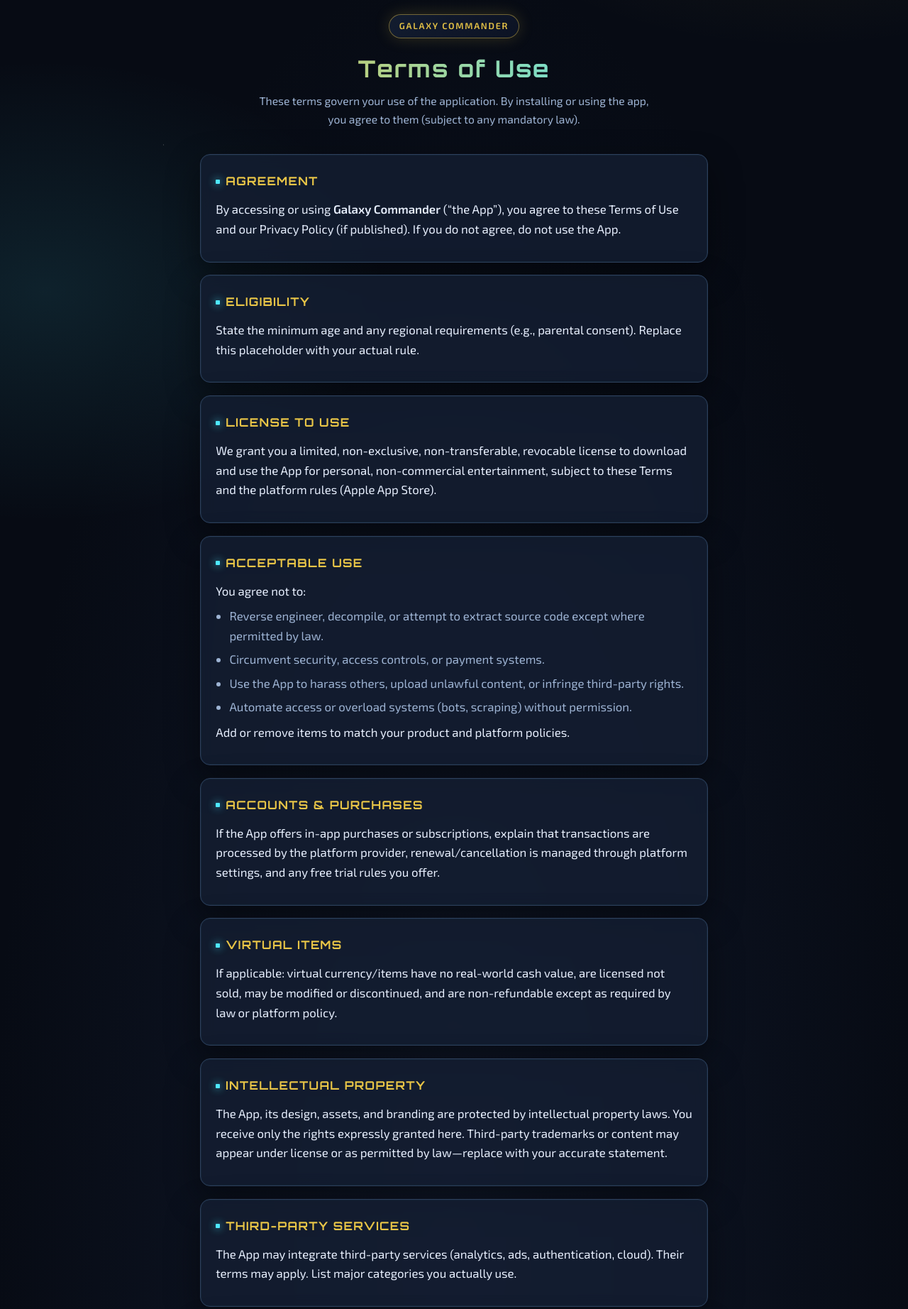
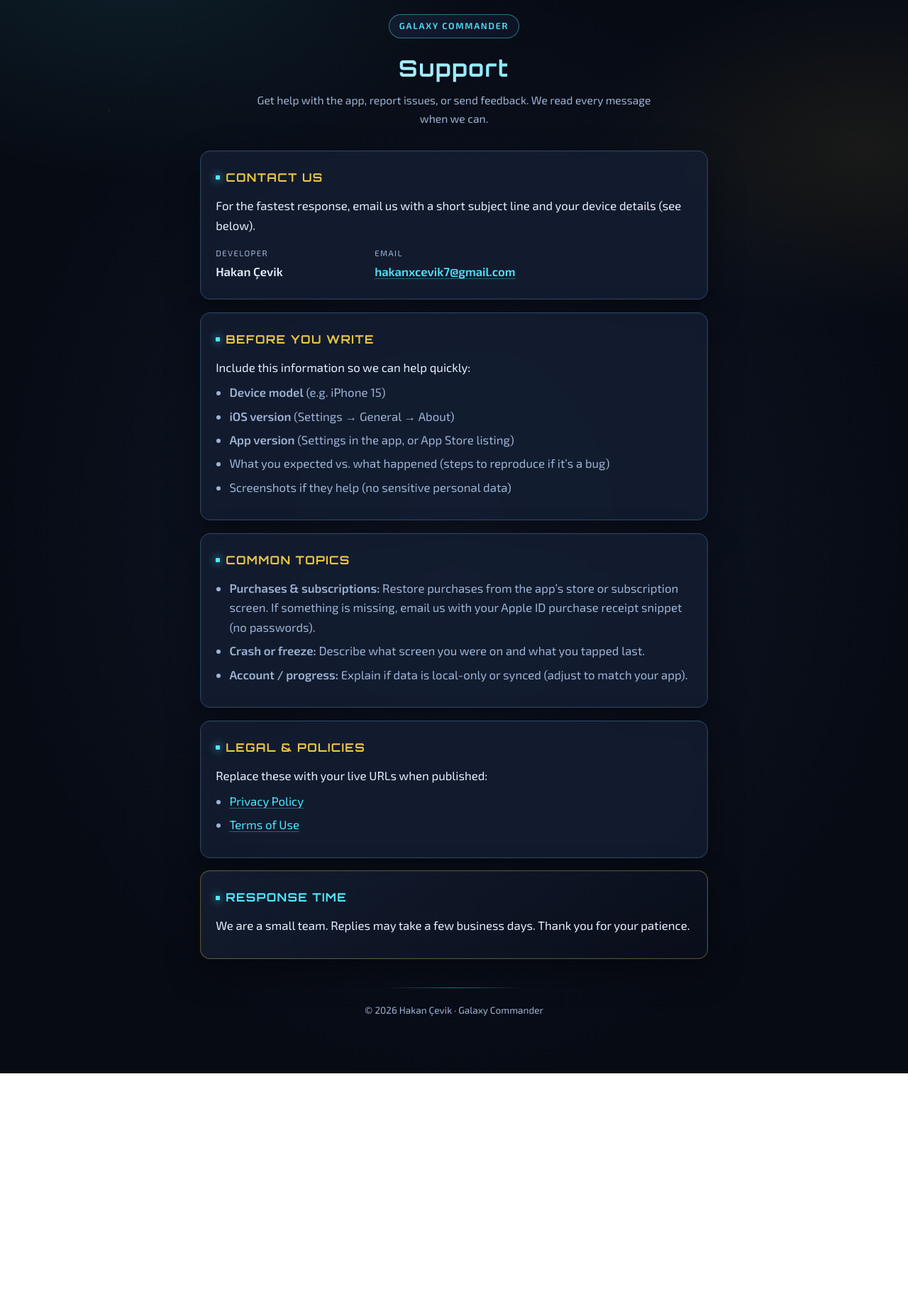
Before and after one commit to Cevik10/GalaxyCommanderSupport, a plain HTML site: page index.html in a window 1280 px wide. Shown: the part 20-1864 px from the top of the page at 71% size. After the commit the page ends 1532 px from the top, so only its background shows below. Drawn offline with Linux system fonts and the light colour scheme.

Commit message:
Update index.html

```diff
--- a/index.html
+++ b/index.html
@@ -3,51 +3,43 @@
 <head>
   <meta charset="utf-8" />
   <meta name="viewport" content="width=device-width, initial-scale=1" />
-  <title>Terms of Use — Galaxy Commander</title>
+  <title>Support — Galaxy Commander</title>
   <link rel="preconnect" href="https://fonts.googleapis.com" />
   <link rel="preconnect" href="https://fonts.gstatic.com" crossorigin />
   <link href="https://fonts.googleapis.com/css2?family=Orbitron:wght@500;600;700&family=Exo+2:wght@400;500;600&display=swap" rel="stylesheet" />
   <style>
     :root {
       --void: #070b14;
-      --surface: #0e1528;
       --panel: #141e32cc;
       --holo: #4ee8ff;
       --gold: #e8c547;
       --text: #e8f0ff;
       --muted: #9eb4d4;
       --line: #2e3f5c;
-      --glow: rgba(78, 232, 255, 0.35);
     }
-
     * { box-sizing: border-box; }
-    html { scroll-behavior: smooth; }
     body {
       margin: 0;
       min-height: 100vh;
       font-family: "Exo 2", system-ui, sans-serif;
       color: var(--text);
       background:
-        radial-gradient(1100px 720px at 88% -8%, rgba(232, 197, 71, 0.1), transparent 52%),
-        radial-gradient(1000px 680px at 5% 12%, rgba(78, 232, 255, 0.1), transparent 48%),
+        radial-gradient(1000px 700px at 15% -5%, rgba(78, 232, 255, 0.1), transparent 50%),
+        radial-gradient(800px 500px at 95% 15%, rgba(232, 197, 71, 0.08), transparent 48%),
         radial-gradient(ellipse at center, #10182a 0%, var(--void) 72%);
       line-height: 1.65;
       font-size: 1.05rem;
     }
-
     .stars {
       position: fixed;
       inset: 0;
       pointer-events: none;
+      opacity: 0.5;
       background-image:
-        radial-gradient(1.5px 1.5px at 18% 28%, rgba(255,255,255,0.32) 50%, transparent 51%),
-        radial-gradient(1px 1px at 62% 18%, rgba(255,255,255,0.2) 50%, transparent 51%),
-        radial-gradient(1.2px 1.2px at 44% 86%, rgba(255,255,255,0.26) 50%, transparent 51%),
-        radial-gradient(1px 1px at 92% 64%, rgba(255,255,255,0.16) 50%, transparent 51%);
-      opacity: 0.5;
+        radial-gradient(1.5px 1.5px at 12% 22%, rgba(255,255,255,0.3) 50%, transparent 51%),
+        radial-gradient(1px 1px at 78% 35%, rgba(255,255,255,0.2) 50%, transparent 51%);
       z-index: 0;
     }
-
     .wrap {
       position: relative;
       z-index: 1;
@@ -55,47 +47,30 @@
       margin: 0 auto;
       padding: 2.5rem 1.35rem 4rem;
     }
-
-    header {
-      text-align: center;
-      margin-bottom: 2.25rem;
-    }
-
+    header { text-align: center; margin-bottom: 2rem; }
     .badge {
       display: inline-flex;
-      align-items: center;
-      gap: 0.5rem;
       padding: 0.35rem 0.85rem;
       border-radius: 999px;
-      border: 1px solid rgba(232, 197, 71, 0.45);
+      border: 1px solid rgba(78, 232, 255, 0.45);
       background: linear-gradient(135deg, rgba(20, 30, 50, 0.92), rgba(14, 21, 40, 0.78));
-      box-shadow: 0 0 22px rgba(232, 197, 71, 0.18);
       font-size: 0.78rem;
       letter-spacing: 0.14em;
       text-transform: uppercase;
-      color: var(--gold);
+      color: var(--holo);
       font-weight: 600;
     }
-
     h1 {
       font-family: "Orbitron", sans-serif;
-      font-weight: 700;
-      font-size: clamp(1.55rem, 4.2vw, 2.05rem);
+      font-size: clamp(1.5rem, 4vw, 2rem);
       letter-spacing: 0.06em;
       margin: 1rem 0 0.35rem;
-      background: linear-gradient(90deg, var(--gold), var(--holo));
+      background: linear-gradient(90deg, var(--text), var(--holo));
       -webkit-background-clip: text;
       background-clip: text;
       color: transparent;
     }
-
-    .subtitle {
-      color: var(--muted);
-      font-size: 0.98rem;
-      max-width: 36rem;
-      margin: 0 auto;
-    }
-
+    .subtitle { color: var(--muted); font-size: 0.98rem; max-width: 36rem; margin: 0 auto; }
     .card {
       background: var(--panel);
       border: 1px solid var(--line);
@@ -103,11 +78,8 @@
       padding: 1.5rem 1.35rem;
       margin-bottom: 1.1rem;
       backdrop-filter: blur(10px);
-      box-shadow:
-        0 0 0 1px rgba(78, 232, 255, 0.05) inset,
-        0 18px 48px rgba(0, 0, 0, 0.45);
+      box-shadow: 0 0 0 1px rgba(78, 232, 255, 0.05) inset, 0 18px 48px rgba(0,0,0,0.45);
     }
-
     .card h2 {
       font-family: "Orbitron", sans-serif;
       font-size: 1.02rem;
@@ -119,7 +91,6 @@
       align-items: center;
       gap: 0.5rem;
     }
-
     .card h2::before {
       content: "";
       width: 6px;
@@ -127,44 +98,29 @@
       border-radius: 1px;
       background: var(--holo);
       box-shadow: 0 0 12px var(--holo);
-      flex-shrink: 0;
     }
-
-    .card p { margin: 0.5rem 0; color: var(--text); }
-    .card ul { margin: 0.5rem 0 0.25rem; padding-left: 1.2rem; color: var(--muted); }
+    .card p { margin: 0.5rem 0; }
+    .card ul { margin: 0.5rem 0; padding-left: 1.2rem; color: var(--muted); }
     .card li { margin: 0.35rem 0; }
-
     a {
       color: var(--holo);
       text-decoration: none;
       border-bottom: 1px solid rgba(78, 232, 255, 0.35);
     }
-    a:hover { border-bottom-color: var(--holo); }
-
     .contact {
-      border-color: rgba(78, 232, 255, 0.35);
+      border-color: rgba(232, 197, 71, 0.35);
       background: linear-gradient(145deg, rgba(20, 30, 50, 0.92), rgba(10, 14, 26, 0.88));
     }
     .contact h2 { color: var(--holo); }
-    .contact .row {
-      display: flex;
-      flex-wrap: wrap;
-      gap: 0.75rem 1.5rem;
-      margin-top: 0.75rem;
-    }
-    .contact .kv { min-width: 200px; }
-    .contact .label {
+    .row { display: flex; flex-wrap: wrap; gap: 0.75rem 1.5rem; margin-top: 0.75rem; }
+    .kv { min-width: 200px; }
+    .label {
       font-size: 0.72rem;
       letter-spacing: 0.12em;
       text-transform: uppercase;
       color: var(--muted);
     }
-    .contact .value {
-      font-weight: 600;
-      font-size: 1.05rem;
-      margin-top: 0.2rem;
-    }
-
+    .value { font-weight: 600; margin-top: 0.2rem; }
     footer {
       text-align: center;
       margin-top: 2.5rem;
@@ -175,7 +131,7 @@
       height: 1px;
       max-width: 200px;
       margin: 1.25rem auto;
-      background: linear-gradient(90deg, transparent, var(--gold), transparent);
+      background: linear-gradient(90deg, transparent, var(--holo), transparent);
       opacity: 0.45;
     }
   </style>
@@ -185,111 +141,63 @@
   <div class="wrap">
     <header>
       <div class="badge">Galaxy Commander</div>
-      <h1>Terms of Use</h1>
-      <p class="subtitle">These terms govern your use of the application. By installing or using the app, you agree to them (subject to any mandatory law).</p>
+      <h1>Support</h1>
+      <p class="subtitle">Get help with the app, report issues, or send feedback. We read every message when we can.</p>
     </header>
 
     <section class="card">
-      <h2>Agreement</h2>
-      <p>By accessing or using <strong>Galaxy Commander</strong> (“the App”), you agree to these Terms of Use and our Privacy Policy (if published). If you do not agree, do not use the App.</p>
-    </section>
-
-    <section class="card">
-      <h2>Eligibility</h2>
-      <p>State the minimum age and any regional requirements (e.g., parental consent). Replace this placeholder with your actual rule.</p>
-    </section>
-
-    <section class="card">
-      <h2>License to use</h2>
-      <p>We grant you a limited, non-exclusive, non-transferable, revocable license to download and use the App for personal, non-commercial entertainment, subject to these Terms and the platform rules (Apple App Store).</p>
-    </section>
-
-    <section class="card">
-      <h2>Acceptable use</h2>
-      <p>You agree not to:</p>
-      <ul>
-        <li>Reverse engineer, decompile, or attempt to extract source code except where permitted by law.</li>
-        <li>Circumvent security, access controls, or payment systems.</li>
-        <li>Use the App to harass others, upload unlawful content, or infringe third-party rights.</li>
-        <li>Automate access or overload systems (bots, scraping) without permission.</li>
-      </ul>
-      <p>Add or remove items to match your product and platform policies.</p>
-    </section>
-
-    <section class="card">
-      <h2>Accounts &amp; purchases</h2>
-      <p>If the App offers in-app purchases or subscriptions, explain that transactions are processed by the platform provider, renewal/cancellation is managed through platform settings, and any free trial rules you offer.</p>
-    </section>
-
-    <section class="card">
-      <h2>Virtual items</h2>
-      <p>If applicable: virtual currency/items have no real-world cash value, are licensed not sold, may be modified or discontinued, and are non-refundable except as required by law or platform policy.</p>
-    </section>
-
-    <section class="card">
-      <h2>Intellectual property</h2>
-      <p>The App, its design, assets, and branding are protected by intellectual property laws. You receive only the rights expressly granted here. Third-party trademarks or content may appear under license or as permitted by law—replace with your accurate statement.</p>
-    </section>
-
-    <section class="card">
-      <h2>Third-party services</h2>
-      <p>The App may integrate third-party services (analytics, ads, authentication, cloud). Their terms may apply. List major categories you actually use.</p>
-    </section>
-
-    <section class="card">
-      <h2>Updates &amp; availability</h2>
-      <p>We may release updates that change features or require installation of new versions. We do not guarantee uninterrupted availability.</p>
-    </section>
-
-    <section class="card">
-      <h2>Disclaimer of warranties</h2>
-      <p><strong>To the maximum extent permitted by law,</strong> the App is provided “as is” and “as available” without warranties of any kind, whether express or implied, including merchantability, fitness for a particular purpose, and non-infringement.</p>
-    </section>
-
-    <section class="card">
-      <h2>Limitation of liability</h2>
-      <p><strong>To the maximum extent permitted by law,</strong> we are not liable for indirect, incidental, special, consequential, or punitive damages, or loss of profits/data, arising from your use of the App. Your sole remedy may be to stop using the App. Adjust caps/exceptions as required in your jurisdiction.</p>
-    </section>
-
-    <section class="card">
-      <h2>Indemnity</h2>
-      <p>To the extent permitted by law, you agree to indemnify and hold harmless the developer from claims arising out of your misuse of the App or violation of these Terms.</p>
-    </section>
-
-    <section class="card">
-      <h2>Termination</h2>
-      <p>We may suspend or terminate access if you violate these Terms or if required for legal or security reasons. You may stop using the App at any time.</p>
-    </section>
-
-    <section class="card">
-      <h2>Governing law</h2>
-      <p>Specify the country/state whose laws govern and the venue for disputes, consistent with Apple’s requirements and your legal advice. Placeholder: <em>[Insert governing law and jurisdiction]</em>.</p>
-    </section>
-
-    <section class="card">
-      <h2>Changes to these terms</h2>
-      <p>We may update these Terms. Material changes may be communicated via the App or by updating the “Last updated” date. Continued use after changes may constitute acceptance—align wording with your lawyer’s recommendation.</p>
-    </section>
-
-    <section class="card contact" id="contact">
-      <h2>Contact</h2>
-      <p>For questions about these Terms:</p>
-      <div class="row">
+      <h2>Contact us</h2>
+      <p>For the fastest response, email us with a short subject line and your device details (see below).</p>
+      <div class="row" style="margin-top:1rem;">
         <div class="kv">
           <div class="label">Developer</div>
           <div class="value">Hakan Çevik</div>
         </div>
         <div class="kv">
           <div class="label">Email</div>
-          <div class="value"><a href="mailto:hakanxcevik7@gmail.com">hakanxcevik7@gmail.com</a></div>
+          <div class="value"><a href="mailto:hakanxcevik7@gmail.com?subject=Galaxy%20Commander%20Support">hakanxcevik7@gmail.com</a></div>
         </div>
       </div>
+    </section>
+
+    <section class="card">
+      <h2>Before you write</h2>
+      <p>Include this information so we can help quickly:</p>
+      <ul>
+        <li><strong>Device model</strong> (e.g. iPhone 15)</li>
+        <li><strong>iOS version</strong> (Settings → General → About)</li>
+        <li><strong>App version</strong> (Settings in the app, or App Store listing)</li>
+        <li>What you expected vs. what happened (steps to reproduce if it’s a bug)</li>
+        <li>Screenshots if they help (no sensitive personal data)</li>
+      </ul>
+    </section>
+
+    <section class="card">
+      <h2>Common topics</h2>
+      <ul>
+        <li><strong>Purchases &amp; subscriptions:</strong> Restore purchases from the app’s store or subscription screen. If something is missing, email us with your Apple ID purchase receipt snippet (no passwords).</li>
+        <li><strong>Crash or freeze:</strong> Describe what screen you were on and what you tapped last.</li>
+        <li><strong>Account / progress:</strong> Explain if data is local-only or synced (adjust to match your app).</li>
+      </ul>
+    </section>
+
+    <section class="card">
+      <h2>Legal &amp; policies</h2>
+      <p>Replace these with your live URLs when published:</p>
+      <ul>
+        <li><a href="https://cevik10.github.io/GalaxyCommanderPrivacyPolicy/">Privacy Policy</a></li>
+        <li><a href="https://cevik10.github.io/GalaxyCommanderTermsOfUse/">Terms of Use</a></li>
+      </ul>
+    </section>
+
+    <section class="card contact" id="response">
+      <h2>Response time</h2>
+      <p>We are a small team. Replies may take a few business days. Thank you for your patience.</p>
     </section>
 
     <footer>
       <div class="foot-line"></div>
       <p>© <span id="y"></span> Hakan Çevik · Galaxy Commander</p>
-      <p style="margin-top:0.35rem;">Last updated: <!-- YYYY-MM-DD --> replace when you publish.</p>
     </footer>
   </div>
   <script>
```
